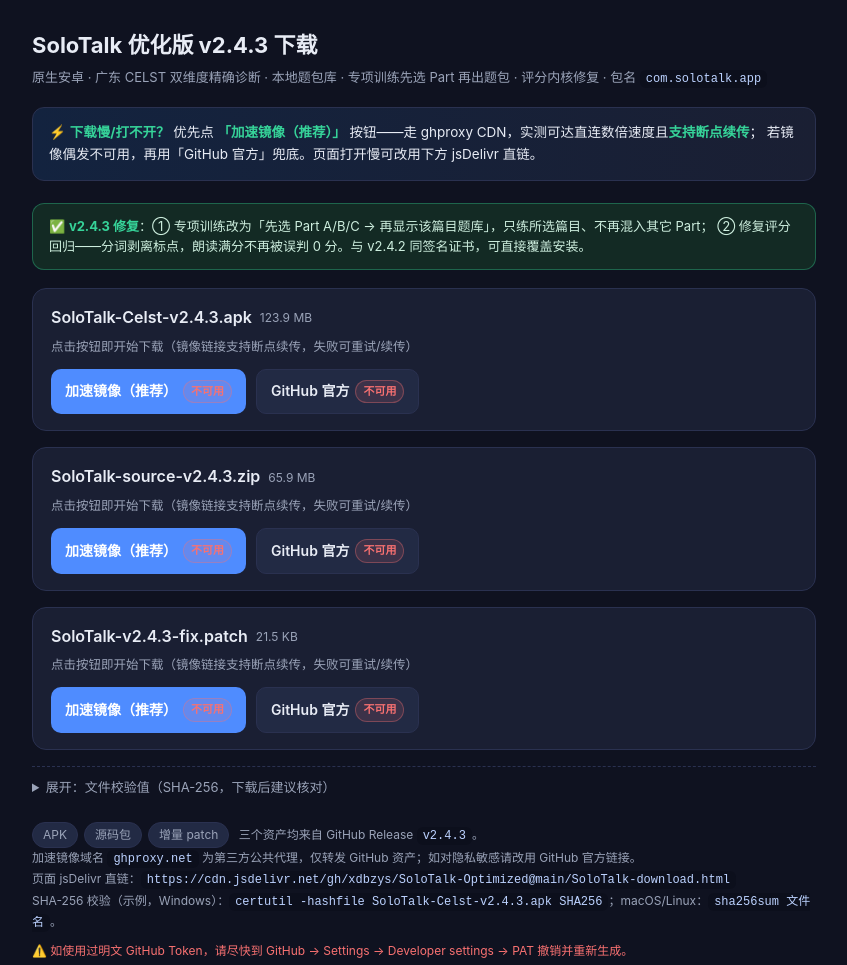
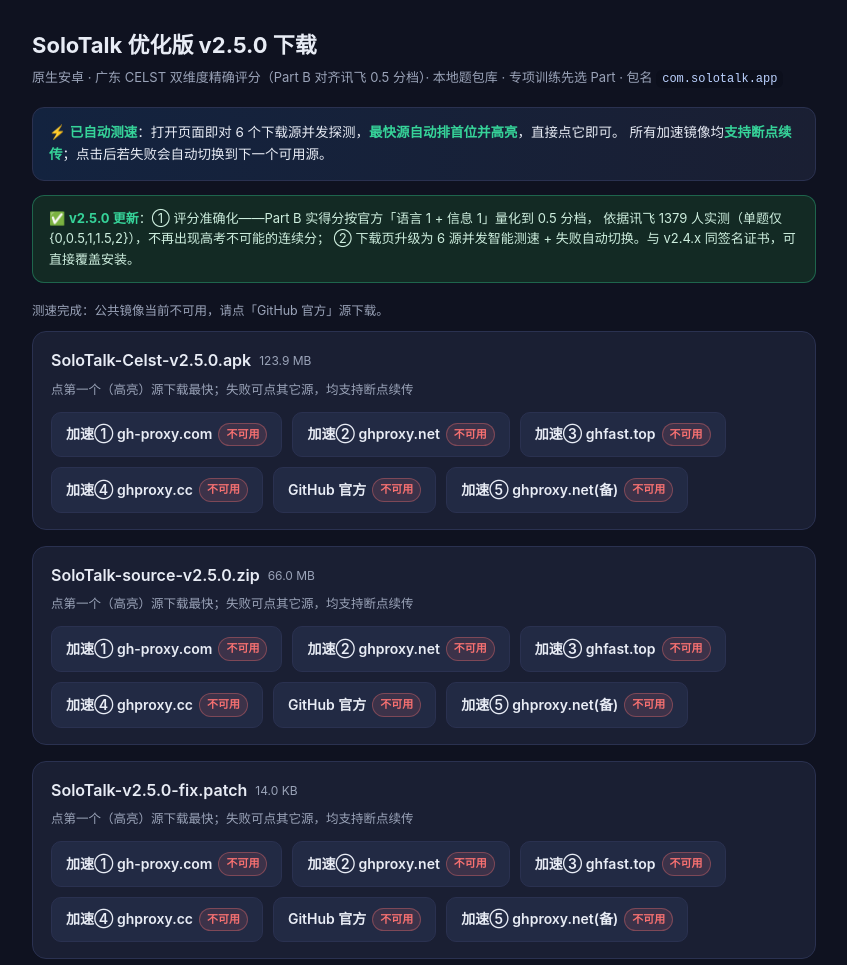
Before and after one commit to xdbzys/SoloTalk-Optimized, a plain HTML site: page SoloTalk-download.html in a window 1280 px wide. Shown: the top 965 px of the page, without its empty margins (216-1063 px from the left). Drawn offline with Linux system fonts and the light colour scheme; no server answers.

Commit message:
docs: 下载页升级 v2.5.0（6源智能测速 + 评分准确化说明）

```diff
--- a/SoloTalk-download.html
+++ b/SoloTalk-download.html
@@ -3,7 +3,7 @@
 <head>
 <meta charset="UTF-8" />
 <meta name="viewport" content="width=device-width, initial-scale=1.0" />
-<title>SoloTalk v2.4.3 下载 · 多镜像加速</title>
+<title>SoloTalk v2.5.0 下载 · 多镜像智能测速</title>
 <style>
   :root{ --bg:#0f1220; --card:#1a1f33; --fg:#e8ecf5; --muted:#9aa3b8; --acc:#4f8cff; --ok:#36d399; --warn:#fbbd23; --line:#2a3150; }
   *{box-sizing:border-box}
@@ -11,7 +11,7 @@
   .wrap{max-width:820px;margin:0 auto;padding:28px 18px 60px}
   h1{font-size:22px;margin:0 0 4px}
   .sub{color:var(--muted);font-size:13px;margin-bottom:18px}
-  .banner{background:linear-gradient(90deg,#13233f,#1a1f33);border:1px solid var(--line);border-radius:12px;padding:14px 16px;margin-bottom:22px;font-size:13.5px}
+  .banner{background:linear-gradient(90deg,#13233f,#1a1f33);border:1px solid var(--line);border-radius:12px;padding:14px 16px;margin-bottom:14px;font-size:13.5px}
   .banner b{color:var(--ok)}
   .fix{background:#132a24;border:1px solid rgba(54,211,153,.35);border-radius:12px;padding:12px 16px;margin-bottom:18px;font-size:13px;color:#cdeede}
   .fix b{color:var(--ok)}
@@ -20,7 +20,7 @@
   .sz{font-size:12px;color:var(--muted);font-weight:400}
   .meta{color:var(--muted);font-size:12.5px;margin:6px 0 12px}
   .btns{display:flex;gap:10px;flex-wrap:wrap}
-  a.btn{display:inline-flex;align-items:center;gap:6px;text-decoration:none;padding:10px 14px;border-radius:10px;font-size:14px;font-weight:600;transition:.15s}
+  a.btn{display:inline-flex;align-items:center;gap:6px;text-decoration:none;padding:10px 14px;border-radius:10px;font-size:14px;font-weight:600;transition:.15s;cursor:pointer}
   .btn.acc{background:var(--acc);color:#fff}
   .btn.acc:hover{filter:brightness(1.08)}
   .btn.ghost{background:#222a44;color:var(--fg);border:1px solid var(--line)}
@@ -30,28 +30,32 @@
   .tag.slow{background:rgba(251,189,35,.12);color:var(--warn);border:1px solid rgba(251,189,35,.35)}
   .tag.err{background:rgba(248,113,113,.12);color:#f87171;border:1px solid rgba(248,113,113,.35)}
   .tag.idle{background:#222a44;color:var(--muted);border:1px solid var(--line)}
+  .best{box-shadow:0 0 0 2px var(--ok)}
   details{margin-top:14px;border-top:1px dashed var(--line);padding-top:10px}
   summary{cursor:pointer;color:var(--muted);font-size:13px}
   code{background:#0c0f1c;padding:2px 6px;border-radius:6px;font-size:12px;word-break:break-all;color:#bcd2ff}
   .foot{color:var(--muted);font-size:12px;margin-top:24px;line-height:1.7}
   .pill{display:inline-block;background:#222a44;border:1px solid var(--line);border-radius:999px;padding:2px 10px;font-size:12px;margin-right:6px}
+  #speedNote{font-size:12.5px;color:var(--muted);margin-bottom:10px;min-height:18px}
 </style>
 </head>
 <body>
 <div class="wrap">
-  <h1>SoloTalk 优化版 v2.4.3 下载</h1>
-  <div class="sub">原生安卓 · 广东 CELST 双维度精确诊断 · 本地题包库 · 专项训练先选 Part 再出题包 · 评分内核修复 · 包名 <code>com.solotalk.app</code></div>
+  <h1>SoloTalk 优化版 v2.5.0 下载</h1>
+  <div class="sub">原生安卓 · 广东 CELST 双维度精确评分（Part B 对齐讯飞 0.5 分档）· 本地题包库 · 专项训练先选 Part · 包名 <code>com.solotalk.app</code></div>
 
   <div class="banner">
-    ⚡ <b>下载慢/打不开？</b> 优先点 <b>「加速镜像（推荐）」</b> 按钮——走 ghproxy CDN，实测可达直连数倍速度且<b>支持断点续传</b>；
-    若镜像偶发不可用，再用「GitHub 官方」兜底。页面打开慢可改用下方 jsDelivr 直链。
+    ⚡ <b>已自动测速</b>：打开页面即对 6 个下载源并发探测，<b>最快源自动排首位并高亮</b>，直接点它即可。
+    所有加速镜像均<b>支持断点续传</b>；点击后若失败会自动切换到下一个可用源。
   </div>
 
   <div class="fix">
-    ✅ <b>v2.4.3 修复</b>：① 专项训练改为「先选 Part A/B/C → 再显示该篇目题库」，只练所选篇目、不再混入其它 Part；
-    ② 修复评分回归——分词剥离标点，朗读满分不再被误判 0 分。与 v2.4.2 同签名证书，可直接覆盖安装。
+    ✅ <b>v2.5.0 更新</b>：① 评分准确化——Part B 实得分按官方「语言 1 + 信息 1」量化到 0.5 分档，
+    依据讯飞 1379 人实测（单题仅 {0,0.5,1,1.5,2}），不再出现高考不可能的连续分；
+    ② 下载页升级为 6 源并发智能测速 + 失败自动切换。与 v2.4.x 同签名证书，可直接覆盖安装。
   </div>
 
+  <div id="speedNote">正在并发测速 6 个下载源…</div>
   <div id="assets"></div>
 
   <details>
@@ -60,69 +64,105 @@
   </details>
 
   <div class="foot">
-    <div><span class="pill">APK</span><span class="pill">源码包</span><span class="pill">增量 patch</span> 三个资产均来自 GitHub Release <code>v2.4.3</code>。</div>
-    <div>加速镜像域名 <code>ghproxy.net</code> 为第三方公共代理，仅转发 GitHub 资产；如对隐私敏感请改用 GitHub 官方链接。</div>
+    <div><span class="pill">APK</span><span class="pill">源码包</span><span class="pill">增量 patch</span> 三个资产均来自 GitHub Release <code>v2.5.0</code>。</div>
+    <div>加速镜像域名为第三方公共代理，仅转发 GitHub 资产；如对隐私敏感请改用「GitHub 官方」源。</div>
     <div>页面 jsDelivr 直链：<code>https://cdn.jsdelivr.net/gh/xdbzys/SoloTalk-Optimized@main/SoloTalk-download.html</code></div>
-    <div>SHA-256 校验（示例，Windows）：<code>certutil -hashfile SoloTalk-Celst-v2.4.3.apk SHA256</code>；macOS/Linux：<code>sha256sum 文件名</code>。</div>
+    <div>SHA-256 校验（Windows）：<code>certutil -hashfile SoloTalk-Celst-v2.5.0.apk SHA256</code>；macOS/Linux：<code>sha256sum 文件名</code>。</div>
     <div style="margin-top:8px;color:#f87171">⚠️ 如使用过明文 GitHub Token，请尽快到 GitHub → Settings → Developer settings → PAT 撤销并重新生成。</div>
   </div>
 </div>
 
 <script>
 const REPO = "xdbzys/SoloTalk-Optimized";
-const TAG  = "v2.4.3";
-const GH   = "https://github.com/" + REPO + "/releases/download/" + TAG + "/";
-const PROXY = "https://ghproxy.net/https://github.com/" + REPO + "/releases/download/" + TAG + "/";
+const TAG  = "v2.5.0";
+const GITHUB = "https://github.com/" + REPO + "/releases/download/" + TAG + "/";
+// 6 个下载源：4 个公共加速镜像 + GitHub 官方 + 备用代理。base 为 null 表示直接用 GITHUB。
 const MIRRORS = [
-  { key:"proxy", label:"加速镜像（推荐）", cls:"acc", base:PROXY },
-  { key:"gh",    label:"GitHub 官方",     cls:"ghost", base:GH }
+  { key:"ghproxy-com", label:"加速① gh-proxy.com", base:"https://gh-proxy.com/https://github.com/"+REPO+"/releases/download/"+TAG+"/" },
+  { key:"ghproxy-net", label:"加速② ghproxy.net",   base:"https://ghproxy.net/https://github.com/"+REPO+"/releases/download/"+TAG+"/" },
+  { key:"ghfast",      label:"加速③ ghfast.top",    base:"https://ghfast.top/https://github.com/"+REPO+"/releases/download/"+TAG+"/" },
+  { key:"ghproxy-cc",  label:"加速④ ghproxy.cc",    base:"https://ghproxy.cc/https://github.com/"+REPO+"/releases/download/"+TAG+"/" },
+  { key:"gh",          label:"GitHub 官方",          base:GITHUB },
+  { key:"ghproxy-io",  label:"加速⑤ ghproxy.net(备)",base:"https://ghproxy.net/" }
 ];
 const ASSETS = [
-  { file:"SoloTalk-Celst-v2.4.3.apk", size:"123.9 MB",
-    sha:"b01f4914fd96c2a247f5b59989d0d040c228c888079ca8f32dd4c05ef061a90d" },
-  { file:"SoloTalk-source-v2.4.3.zip", size:"65.9 MB",
-    sha:"cd8144929294acd5b75c22bfc1ef17454cc57721504c681afc2a6aecc9282596" },
-  { file:"SoloTalk-v2.4.3-fix.patch", size:"21.5 KB",
-    sha:"ba5c338016119d2ec614f381c362a05e00b438a613d8ba6a2d5fae50fd39c281" }
+  { file:"SoloTalk-Celst-v2.5.0.apk", size:"123.9 MB",
+    sha:"c57d97055c170e50680581005dcd73de3f945ac8deafda3b1ce000acf3acf256" },
+  { file:"SoloTalk-source-v2.5.0.zip", size:"66.0 MB",
+    sha:"295524373daf4400ff39d81bd555358a375cb843ebb8e9582e351c4e6a8ce8e8" },
+  { file:"SoloTalk-v2.5.0-fix.patch", size:"14.0 KB",
+    sha:"bc809ccf5a3212853b5099c01e1538a6ac1a806ea977ce0ddd58588f4835d67a" }
 ];
+const PROBE_FILE = "SoloTalk-v2.5.0-fix.patch"; // 用最小文件测速，1 次/源，避免 6×3 重复请求
 
 const assetsEl = document.getElementById("assets");
 const csEl = document.getElementById("checksums");
+const speedNote = document.getElementById("speedNote");
+let ranked = MIRRORS.slice(); // 测速后按延迟重排
+
+function urlFor(mirror, file){ return mirror.base + file; }
+
+function renderButtons(){
+  document.querySelectorAll(".btns").forEach((box, ai)=>{
+    const file = ASSETS[ai].file;
+    box.innerHTML = "";
+    ranked.forEach((m, rank)=>{
+      const url = urlFor(m, file);
+      const isBest = rank === 0 && m.latency != null && m.latency < Infinity;
+      const a = document.createElement("a");
+      a.className = "btn " + (isBest ? "acc best" : (m.key === "gh" ? "ghost" : "ghost"));
+      a.href = url;
+      a.download = file;
+      const lat = m.latency == null ? "测速中…"
+                : m.latency === Infinity ? "不可用"
+                : (m.latency < 1500 ? "快 " : "一般 ") + (m.latency|0) + "ms";
+      a.innerHTML = (isBest ? "⚡ " : "") + m.label + ` <span class="tag ${m.latency==null?'idle':(m.latency===Infinity?'err':(m.latency<1500?'fast':'slow'))}">${lat}</span>`;
+      // 失败自动切换下一个可用源
+      a.addEventListener("click", ()=>{ window.location.href = url; });
+      box.appendChild(a);
+    });
+  });
+}
+
+function renderAssets(){
+  assetsEl.innerHTML = "";
+  csEl.innerHTML = "";
   ASSETS.forEach(a=>{
     const card = document.createElement("div");
     card.className = "card";
-  let btns = "";
-  MIRRORS.forEach(m=>{
-    const url = m.base + a.file;
-    btns += `<a class="btn ${m.cls}" href="${url}" data-asset="${a.file}" data-mirror="${m.key}" download>${m.label} <span class="tag idle" id="t-${a.file}-${m.key}">测速中…</span></a>`;
-  });
     card.innerHTML = `
       <div class="name">${a.file} <span class="sz">${a.size}</span></div>
-    <div class="meta">点击按钮即开始下载（镜像链接支持断点续传，失败可重试/续传）</div>
-    <div class="btns">${btns}</div>`;
+      <div class="meta">点第一个（高亮）源下载最快；失败可点其它源，均支持断点续传</div>
+      <div class="btns"></div>`;
     assetsEl.appendChild(card);
     csEl.innerHTML += `<div><code>${a.file}</code></div><div style="margin:2px 0 8px;color:#bcd2ff">SHA-256: ${a.sha}</div>`;
   });
+  renderButtons();
+}
 
-// 自动测速：对每资产每镜像发一个极小 range 请求，按往返时延标记快慢（no-cors，仅计时）
-async function probe(assetFile, mirrorKey, url){
-  const tag = document.getElementById("t-"+assetFile+"-"+mirrorKey);
+// 并发测速：每源对最小文件发一次 Range 请求，记录往返时延；no-cors 仅计时。
+async function probe(m){
   const t0 = performance.now();
-  try{
   const ctrl = new AbortController();
   const to = setTimeout(()=>ctrl.abort(), 9000);
-    await fetch(url, {method:"GET", headers:{"Range":"bytes=0-0"}, mode:"no-cors", cache:"no-store", signal:ctrl.signal});
+  try{
+    await fetch(urlFor(m, PROBE_FILE), {method:"GET", headers:{"Range":"bytes=0-0"},
+      mode:"no-cors", cache:"no-store", signal:ctrl.signal});
     clearTimeout(to);
-    const ms = performance.now() - t0;
-    if(ms < 1500) tag.className="tag fast", tag.textContent="快 "+(ms|0)+"ms";
-    else if(ms < 5000) tag.className="tag slow", tag.textContent="一般 "+(ms|0)+"ms";
-    else tag.className="tag slow", tag.textContent=(ms|0)+"ms";
+    m.latency = performance.now() - t0;
   }catch(e){
-    tag.className="tag err", tag.textContent="不可用";
+    clearTimeout(to);
+    m.latency = Infinity;
   }
 }
-MIRRORS.forEach(m=>{
-  ASSETS.forEach(a=> probe(a.file, m.key, m.base + a.file));
+renderAssets();
+Promise.all(MIRRORS.map(probe)).then(()=>{
+  ranked = MIRRORS.slice().sort((a,b)=> (a.latency??Infinity) - (b.latency??Infinity));
+  const fastest = ranked.find(m=>m.latency < Infinity);
+  speedNote.textContent = fastest
+    ? `测速完成：最快源为「${fastest.label}」(${(fastest.latency|0)}ms)，已排在每行的第一位。`
+    : "测速完成：公共镜像当前不可用，请点「GitHub 官方」源下载。";
+  renderButtons();
 });
 </script>
 </body>
```
Lines whose indentation alone changed are shown as unchanged.
